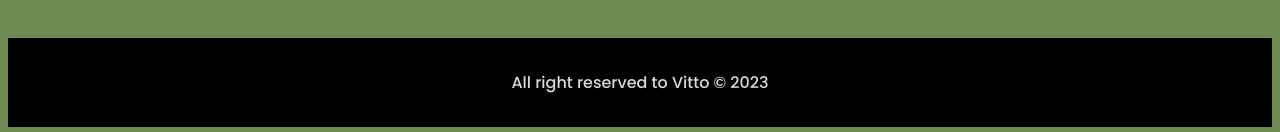
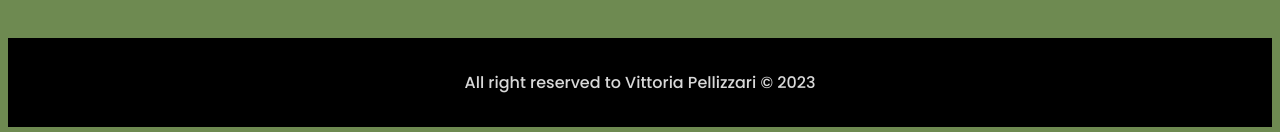
Before and after one commit to Vittoria-P/My-first-portfolio, a plain HTML site: page index.html in a window 1280 px wide. Shown: the part 3694-3826 px from the top of the page. Drawn offline with Linux system fonts and the light colour scheme.

Commit message:
Spelling and syntax correction

```diff
--- a/index.html
+++ b/index.html
@@ -352,7 +352,7 @@
 
     <footer>
       <div class="footeur">
-        <p>All right reserved to Vitto © 2023</p>
+        <p>All right reserved to Vittoria Pellizzari © 2023</p>
       </div>
     </footer>
   </body>
```
